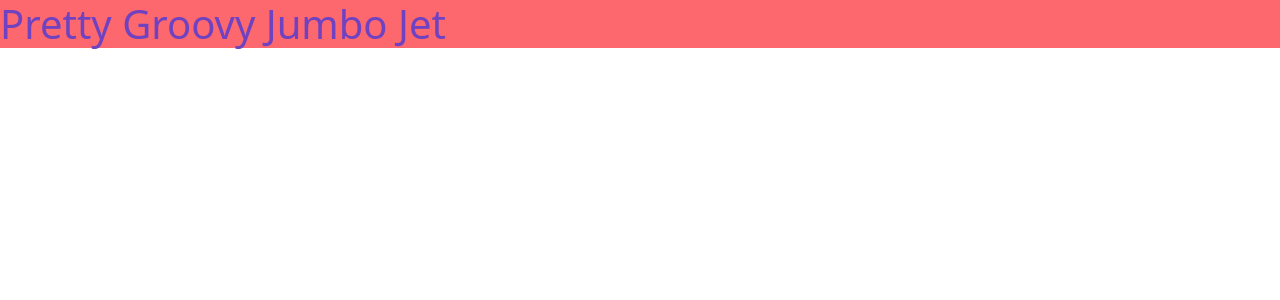
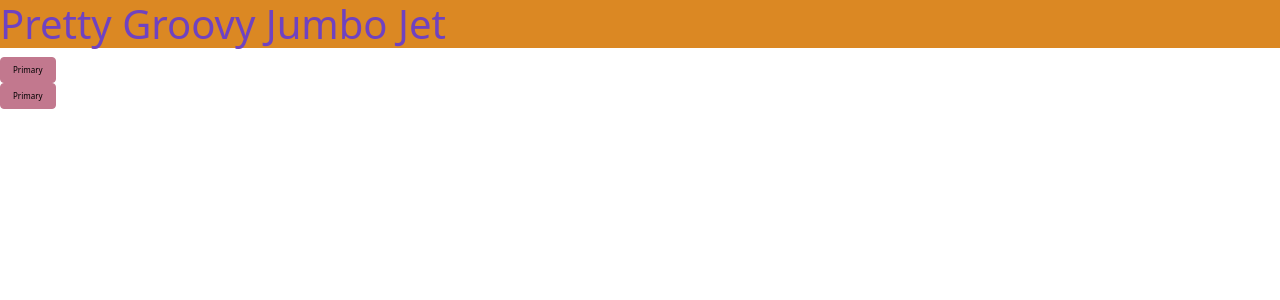
Before and after one commit to nss-day-cohort-51/nss-day-cohort-51.github.io, a React (Create React App) app: page / in a window 1280 px wide. Shown: the top 300 px of the page. Built offline with nearby package versions, Linux system fonts and the light colour scheme.

Commit message:
sample of sass

```diff
--- a/src/App.js
+++ b/src/App.js
@@ -1,9 +1,19 @@
+import { Button } from 'reactstrap';
 import './styles/custom.scss';
 
 function App() {
   return (
     <div className="App">
       <h1 class="bg-dark">Pretty Groovy Jumbo Jet</h1>
+      <button type="button" class="btn btn-primary">Primary</button>
+
+      <div>
+  <Button
+    color="primary"
+  >
+    Primary
+  </Button>
+</div>
     </div>
   );
 }
--- a/src/styles/_colors.scss
+++ b/src/styles/_colors.scss
@@ -19,8 +19,8 @@ $yellow: #FFCE67;
 $green: rgb(135, 139, 197);
 $teal: #20c997;
 $cyan: #6CC3D5;
-$primary: #78C2AD;
-$secondary: rgb(253, 103, 110);
+$primary: #c2788e;
+$secondary: rgb(219, 136, 35);
 $success: $green;
 $info: $cyan;
 $warning: $yellow;
--- a/src/styles/custom.scss
+++ b/src/styles/custom.scss
@@ -13,6 +13,8 @@ $web-font-path: "https://fonts.googleapis.com/css?family=Montserrat" !default;
 
 // Import any custom styles
 // @import "./checkbox.scss";
+
+
 //some other examples: https://github.com/brendalong/christmas-list/blob/main/src/scss/custom.scss
 // Navbar ======================================================================
 
@@ -24,3 +26,7 @@ h1 {
 	color: $purple;
 }
 // Buttons =====================================================================
+
+.btn {
+	font-size: .5rem;
+}
```
